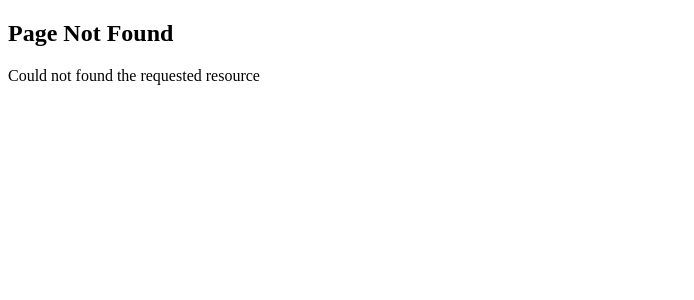
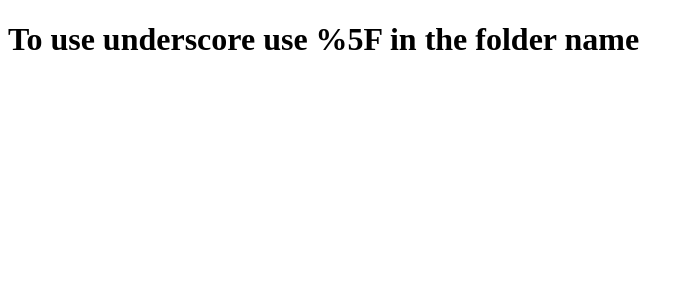
Before and after one commit to techysanoj/Next.js-Course, a Next.js app in the folder routing-demo/: page /%5Flib_check in a window 1280 px wide. Before the commit this address had no page. Shown: the top 300 px of the page, without its empty margins (0-694 px from the left). Built offline with nearby package versions, Linux system fonts and the light colour scheme.

Commit message:
understand private folders

```diff
--- /dev/null
+++ b/routing-demo/src/app/%5Flib_check/page.tsx
@@ -0,0 +1,3 @@
+export default function LibCheck() {
+    return <h1> To use underscore use %5F in the folder name</h1>
+}
--- /dev/null
+++ b/routing-demo/src/app/_lib/page.tsx
@@ -0,0 +1,3 @@
+export default function PrivateRoute() {
+    return <h1>You can not view this in the browser</h1>
+}
```
Also changed, not shown: routing-demo/src/app/_lib/format_date.ts (added).
